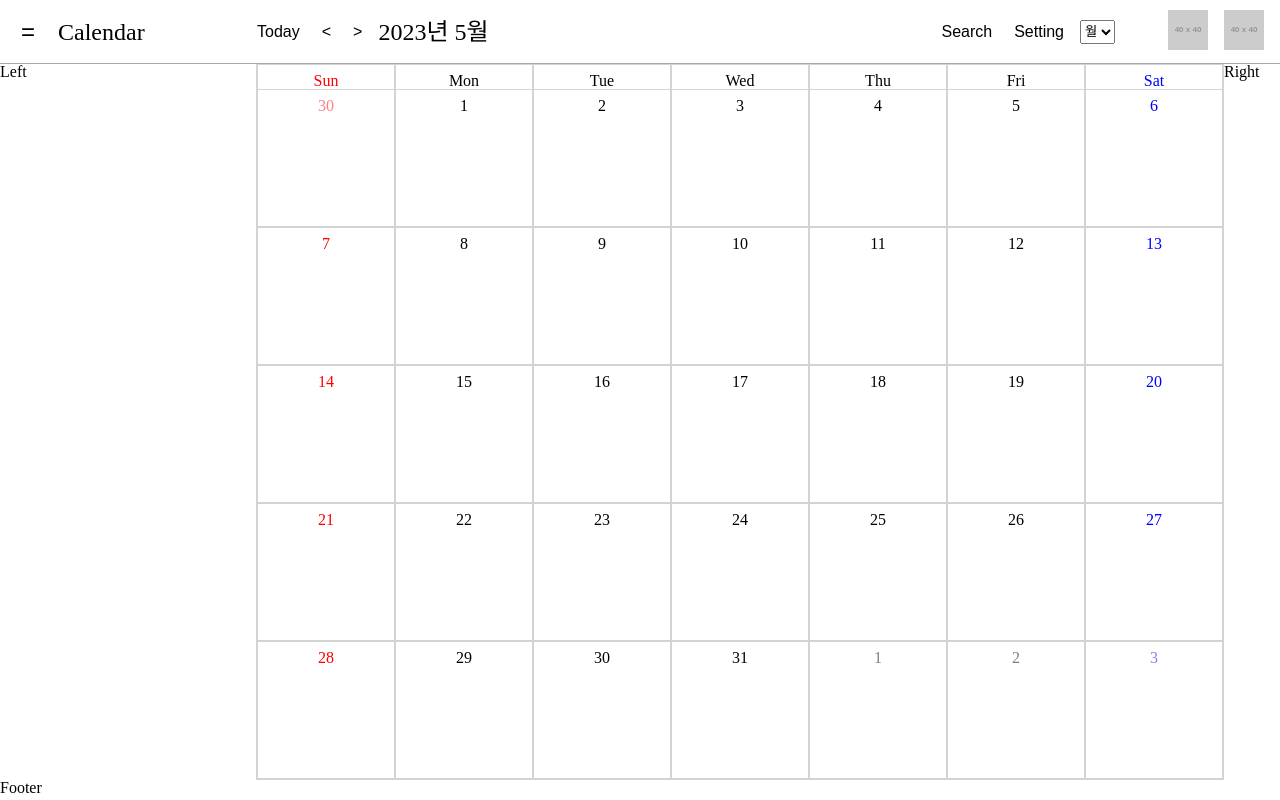
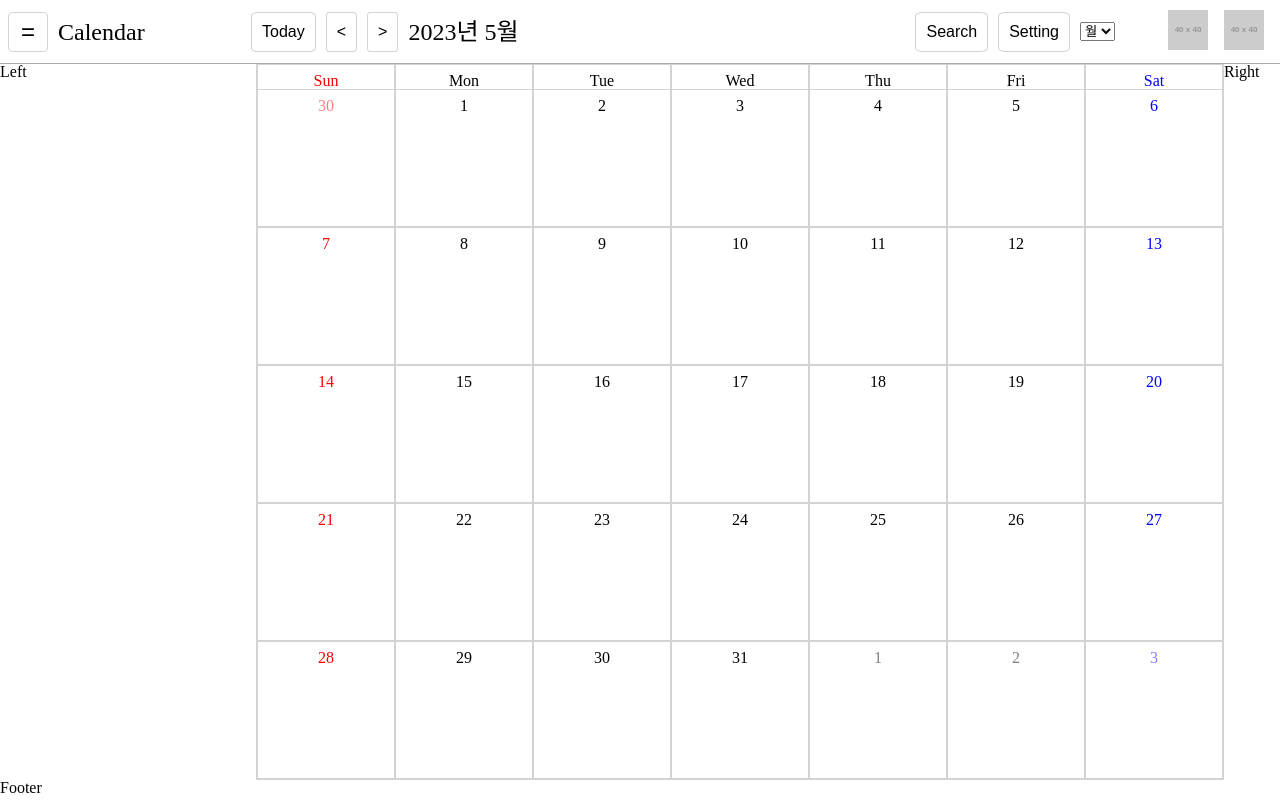
Before and after one commit to choyj2012/Calendar, a React (Vite) app: page / in a window 1280 px wide. Built offline with nearby package versions, Linux system fonts and the light colour scheme.

Commit message:
onChangeMonth() 함수 Search 컴포넌트로 이동, Today 이동 기능 추가

```diff
--- a/src/App.jsx
+++ b/src/App.jsx
@@ -10,19 +10,9 @@ function App() {
     month: new Date().getMonth()
   })
 
-  const onChangeMonth = (n) => {
-    console.log("click");
-    let newYM = {...ym};
-    newYM.month += n;
-    if(newYM.month > 11) newYM.year += 1;
-    if(newYM.month < 0) newYM.year -= 1;
-    newYM.month = (newYM.month + 12) % 12;
-    setYM(newYM);
-  }
-
   return (
     <div className="wrap">
-      <Header onChangeMonth={onChangeMonth} ym={ym}/>
+      <Header ym={ym} setYM={setYM}/>
       <Container ym={ym}/>
       <Footer />
     </div>
--- a/src/Header.css
+++ b/src/Header.css
@@ -1,9 +1,3 @@
-button {
-  background-color: transparent;
-  border: none;
-  font-size: 1rem;
-}
-
 .header-box {
   height: 64px;
   border-bottom: 1px solid #aaa;
@@ -29,8 +23,9 @@ button {
   width: 40px;
   height: 40px;
   font-size: inherit;
-  border: none;
   background-color: transparent;
+  border: solid 0.5px lightgray;
+  border-radius: 10%;
   margin-right: 10px;
 }
 
@@ -43,10 +38,19 @@ button {
 
 .sb-b {
   display: flex;
+  align-items: center;
 }
 .sb-b > * {
   margin-left: 5px;
   margin-right: 5px;
+}
+
+.sb-b > button {
+  background-color: transparent;
+  border: solid 0.5px lightgray;
+  border-radius: 10%;
+  padding: 10px;
+  font-size: 1rem;
 }
 
 .user-menu {
--- a/src/Header.jsx
+++ b/src/Header.jsx
@@ -1,18 +1,18 @@
 import "./Header.css";
 
-export default function Header({onChangeMonth, ym}) {
+export default function Header({ym, setYM}) {
   return (
     <header className="header-box">
-      <HeaderContents onChangeMonth={onChangeMonth} ym={ym}/>
+      <HeaderContents ym={ym} setYM={setYM}/>
     </header>
   )
 }
 
-const HeaderContents = ({onChangeMonth, ym}) => {
+const HeaderContents = ({ym, setYM}) => {
   return (
     <div className="header-contents">
       <Logo />
-      <Search onChangeMonth={onChangeMonth} ym={ym}/>
+      <Search ym={ym} setYM={setYM}/>
       <UserMenu />
     </div>
   )
@@ -27,12 +27,30 @@ const Logo = () => {
   )
 }
 
-const Search = ({onChangeMonth, ym : {year, month}}) => {
+const Search = ({ym : {year, month}, setYM}) => {
   let today = `${year}년 ${month+1}월`;
+
+  const onChangeMonth = (n) => {
+    console.log("click");
+    let newYM = {year, month};
+    newYM.month += n;
+    if(newYM.month > 11) newYM.year += 1;
+    if(newYM.month < 0) newYM.year -= 1;
+    newYM.month = (newYM.month + 12) % 12;
+    setYM(newYM);
+  }
+
+  const goToday = () => {
+    setYM({
+      year: new Date().getFullYear(),
+      month: new Date().getMonth()
+    });
+  }
+
   return (
     <div className="search-bar">
       <div className="sb-b">
-        <button>Today</button>
+        <button onClick={goToday}>Today</button>
         <button onClick={() => onChangeMonth(-1)}>{"<"}</button>
         <button onClick={() => onChangeMonth(1)}>{">"}</button>
         <div>{today}</div>
```
